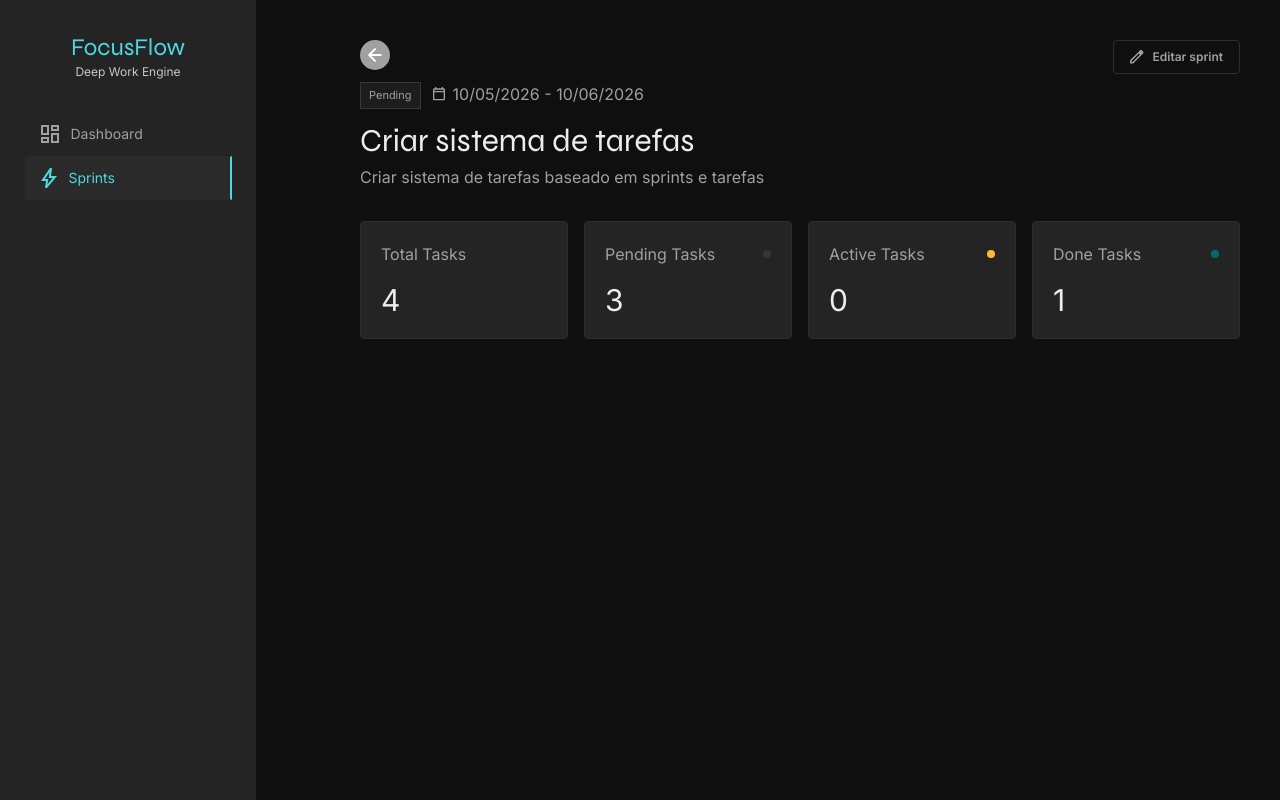
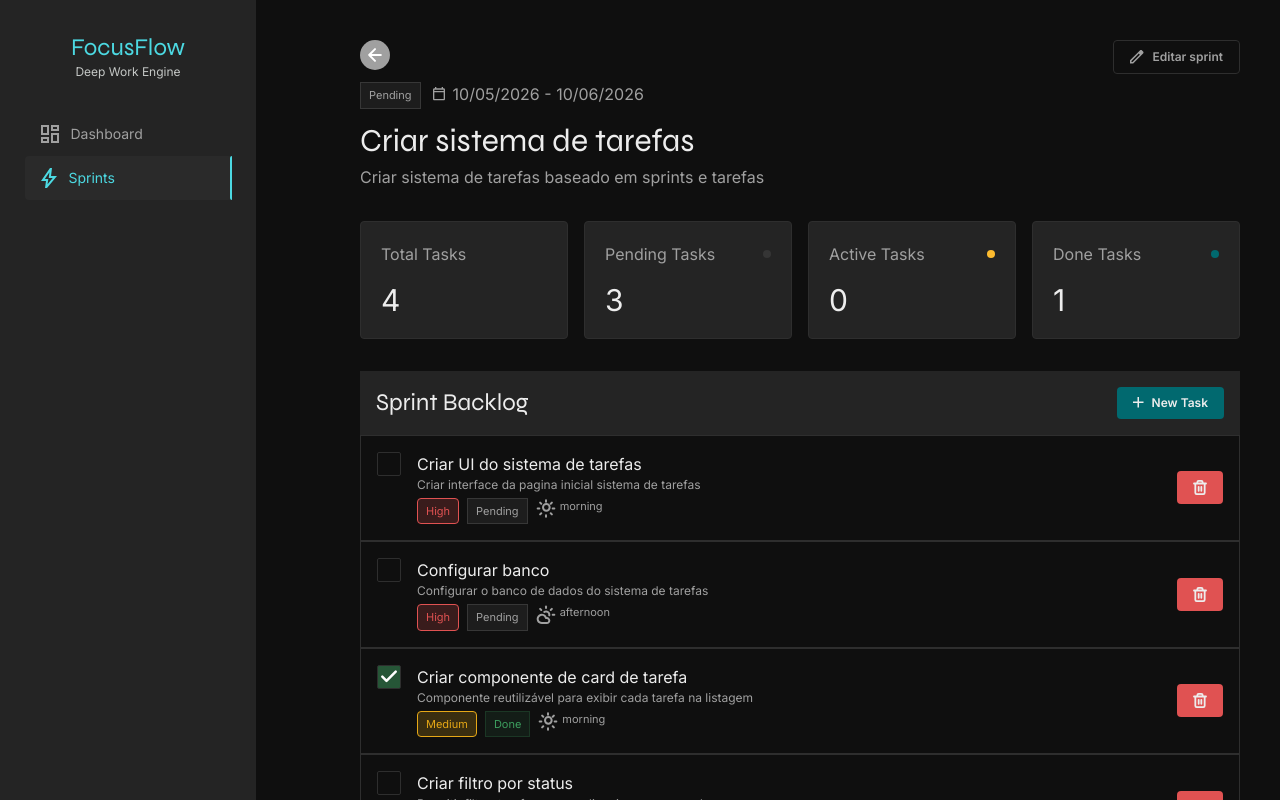
Before and after one commit to JoaoGustavo-dev/focusflow, a React (Vite) app: page /sprints/1 in a window 1280 px wide. Built offline with nearby package versions, Linux system fonts and the light colour scheme; data requests are answered from the project's data file.

Commit message:
feat(sprint-details): add Sprint Backlog with task list

```diff
--- /dev/null
+++ b/src/components/SprintBacklog.jsx
@@ -0,0 +1,43 @@
+import { useGetTasks } from '../hooks/data/use-get-tasks'
+import Button from './Button'
+import PlusIcon from '../assets/icons/plus.svg?react'
+import TaskRow from './TaskRow'
+import { statusLabels } from '../utils/statusLabels'
+import { statusVariants } from '../utils/statusVariants'
+import { priorityLabels } from '../utils/priorityLabels'
+
+const SprintBacklog = ({ sprintId }) => {
+  const { data: tasks } = useGetTasks(sprintId)
+
+  return (
+    <div className="flex flex-col">
+      <div className="bg-high-surface flex justify-between p-4">
+        <p className="text-main font-display text-2xl">Sprint Backlog</p>
+        <Button>
+          <PlusIcon /> New Task
+        </Button>
+      </div>
+
+      {tasks?.map((task) => {
+        return (
+          <TaskRow
+            key={task?.id}
+            task={task}
+            title={task?.title}
+            description={task?.description}
+            status={statusVariants[task?.status]}
+            checkBoxStatus={task?.status}
+            sprintId={Number(task?.sprintId)}
+            taskId={task?.id}
+            priority={task?.priority}
+            priorityBadgeTitle={priorityLabels[task?.priority]}
+            statusBadgeTitle={statusLabels[task?.status]}
+            time={task?.time}
+          />
+        )
+      })}
+    </div>
+  )
+}
+
+export default SprintBacklog
--- a/src/components/TaskRow.jsx
+++ b/src/components/TaskRow.jsx
@@ -15,6 +15,7 @@ const TaskRow = ({
   title,
   description,
   status,
+  checkBoxStatus,
   sprintId,
   taskId,
   priority,
@@ -24,7 +25,7 @@ const TaskRow = ({
 }) => {
   const [isDeleteModalOpen, setIsDeleteModalOpen] = useState(false)
 
-  const { mutate } = useUpdateTask(sprintId, taskId)
+  const { mutate } = useUpdateTask(taskId)
 
   const { mutate: deleteTask, isPending: deleteTaskLoading } = useDeleteTask(
     sprintId,
@@ -65,12 +66,12 @@ const TaskRow = ({
   }
 
   return (
-    <div className="border-border flex items-start justify-between border-b p-4">
+    <div className="border-border flex items-center justify-between border p-4">
       <div className="flex gap-4">
         <TaskCheckbox
           id={taskId}
-          status={status}
-          onToggle={() => handleCheckBoxClick(status)}
+          status={checkBoxStatus}
+          onToggle={() => handleCheckBoxClick(checkBoxStatus)}
         />
         <div className="flex flex-col">
           <div className="flex flex-col">
--- a/src/pages/SprintDetails.jsx
+++ b/src/pages/SprintDetails.jsx
@@ -9,6 +9,7 @@ import Button from '../components/Button'
 import EditIcon from '../assets/icons/edit.svg?react'
 import ArrowLeftIcon from '../assets/icons/arrow-left.svg?react'
 import SprintStatCards from '../components/SprintStatCards'
+import SprintBacklog from '../components/SprintBacklog'
 
 const SprintDetails = () => {
   const { sprintId } = useParams()
@@ -46,6 +47,8 @@ const SprintDetails = () => {
       </div>
 
       <SprintStatCards id={id} />
+
+      <SprintBacklog sprintId={id} />
     </div>
   )
 }
```
